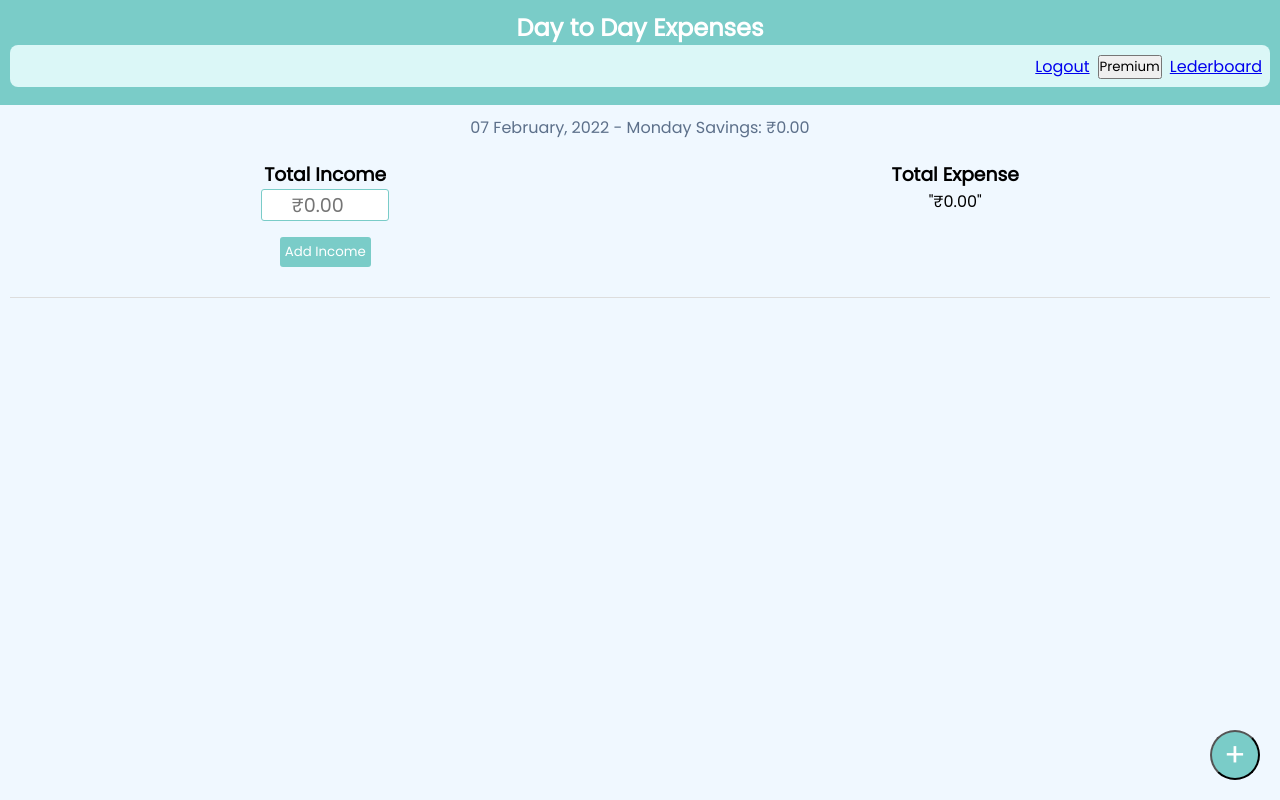
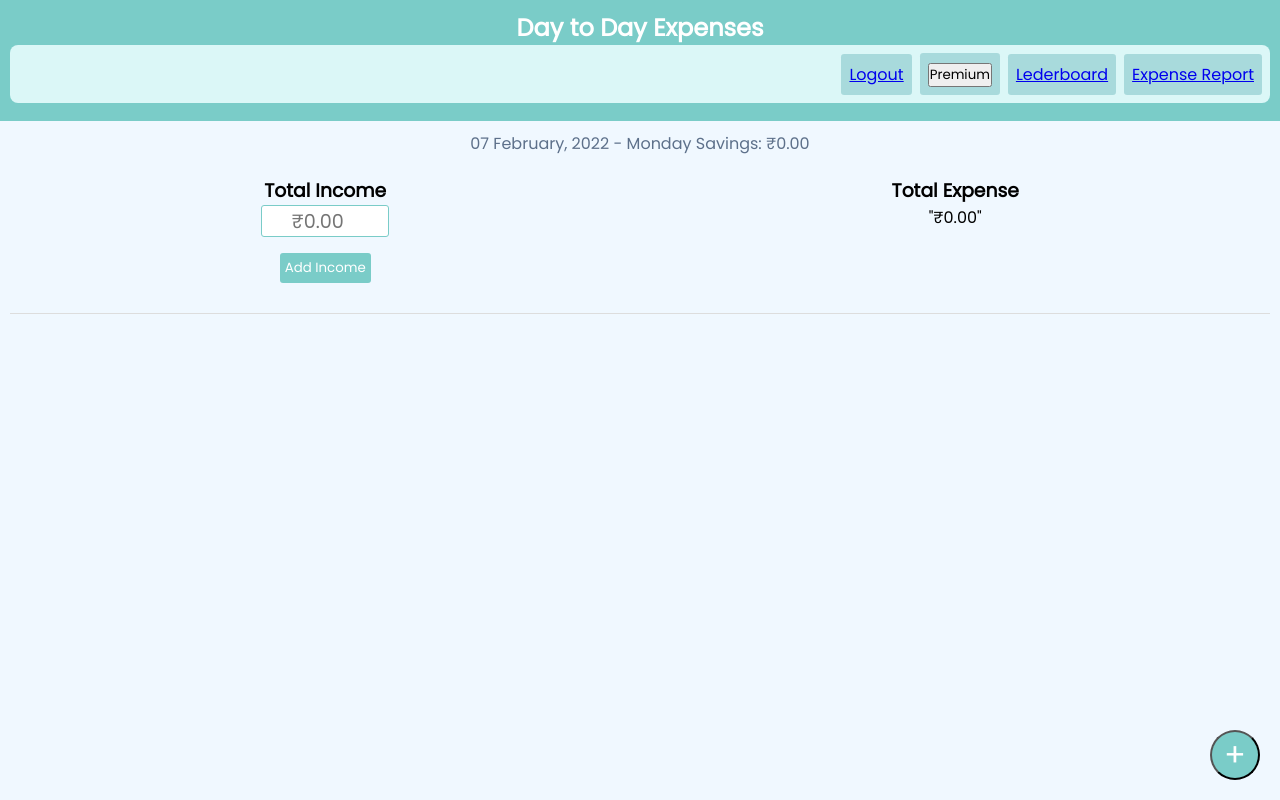
Before and after one commit to Vishal101022/expense-tracker-localstorage, a plain HTML site: page frontend/expense/expense.html in a window 1280 px wide. Drawn offline with nearby package versions, Linux system fonts and the light colour scheme; some packages are replaced by stand-ins of ours; no server answers; a script that the page names is missing.

Commit message:
Add button

```diff
--- a/frontend/expense/expense.html
+++ b/frontend/expense/expense.html
@@ -12,14 +12,17 @@
     <div class="header">
       <h2>Day to Day Expenses</h2>
       <div class="links">
-        <div class="logout">
+        <div class="button logout">
           <a href="/frontend/login/login.html">Logout</a>
         </div>
-        <div class="premium">
-          <button class="premiumBtn">Premium</button>
+        <div class="button premium">
+          <button class="premiumBtn" >Premium</button>
         </div>
-        <div class="lederboard">
+        <div class="button lederboard">
           <a href="/frontend/lederboard/lederboard.html">Lederboard</a>
+        </div>
+        <div class="button expenseReport">
+           <a href="/frontend/expenseReport/expenseReport.html">Expense Report</a>
         </div>
       </div>
     </div>
```
